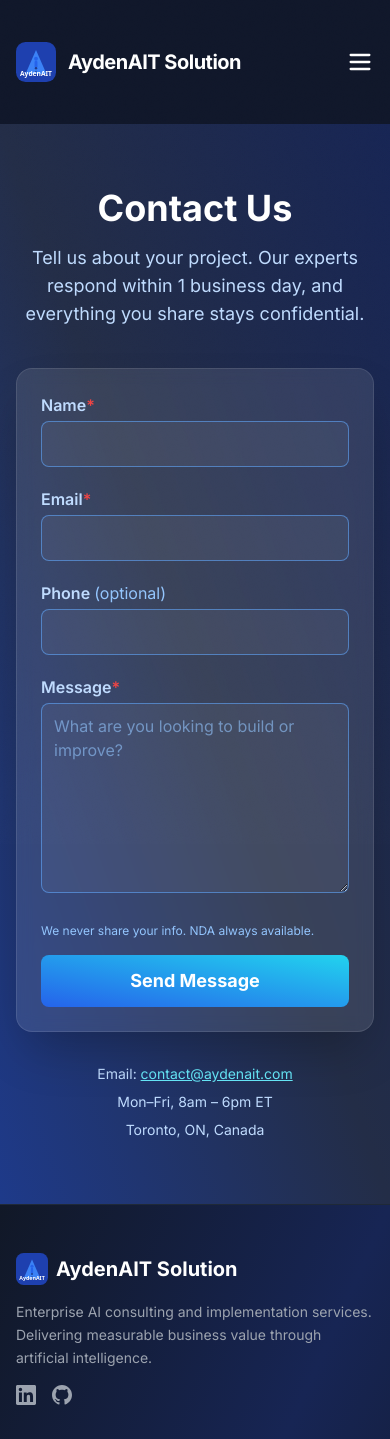
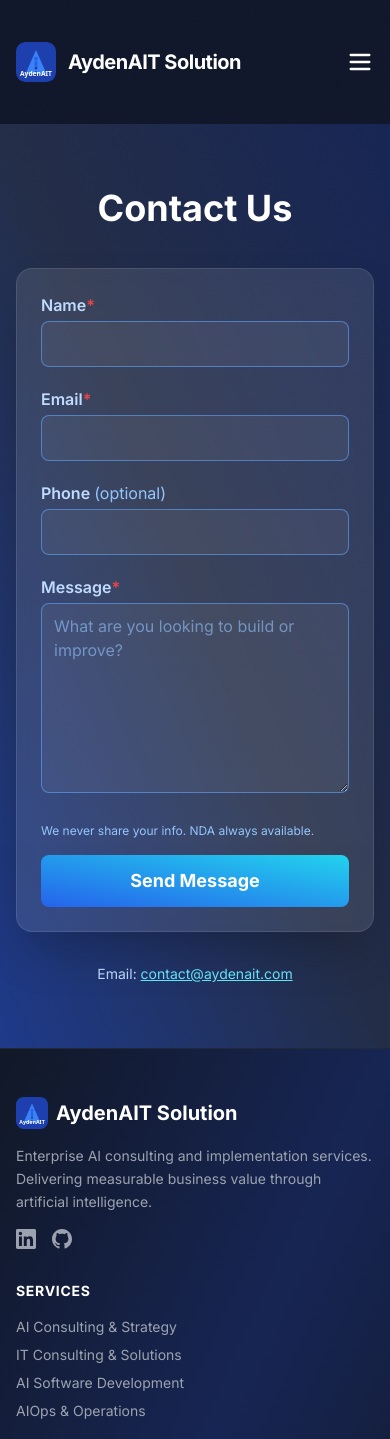
Before and after one commit to tianzesun/aydenait-website, a React (Vite) app: page /contact in a window 390 px wide. Shown: the top 1439 px of the page. Built offline with nearby package versions, Linux system fonts and the light colour scheme; the HTML template or start-up script is replaced by a standard one.

Commit message:
Contact page: remove intro line, hours and location
Co-Authored-By: Claude Opus 5.5 <noreply@anthropic.com>

```diff
--- a/src/pages/Contact.tsx
+++ b/src/pages/Contact.tsx
@@ -45,8 +45,7 @@ const Contact = () => {
       <section className="py-16 md:py-24 min-h-screen bg-gradient-to-bl from-blue-950 via-[#232d47] to-blue-900">
         <div className="max-w-3xl mx-auto px-4">
           <div className="text-center mb-10">
-            <h1 className="text-4xl md:text-5xl font-bold text-white mb-4">Contact Us</h1>
-            <p className="text-lg text-blue-200">Tell us about your project. Our experts respond within 1 business day, and everything you share stays confidential.</p>
+            <h1 className="text-4xl md:text-5xl font-bold text-white">Contact Us</h1>
           </div>
 
           {/* Contact Form */}
@@ -124,10 +123,8 @@ const Contact = () => {
           </div>
 
           {/* Direct contact details */}
-          <div className="mt-8 flex flex-col md:flex-row md:justify-center gap-2 md:gap-8 text-center text-sm text-blue-200">
-            <div>Email: <a className="text-cyan-300 underline" href="mailto:contact@aydenait.com">contact@aydenait.com</a></div>
-            <div>Mon–Fri, 8am – 6pm ET</div>
-            <div>Toronto, ON, Canada</div>
+          <div className="mt-8 text-center text-sm text-blue-200">
+            Email: <a className="text-cyan-300 underline" href="mailto:contact@aydenait.com">contact@aydenait.com</a>
           </div>
         </div>
       </section>
```
